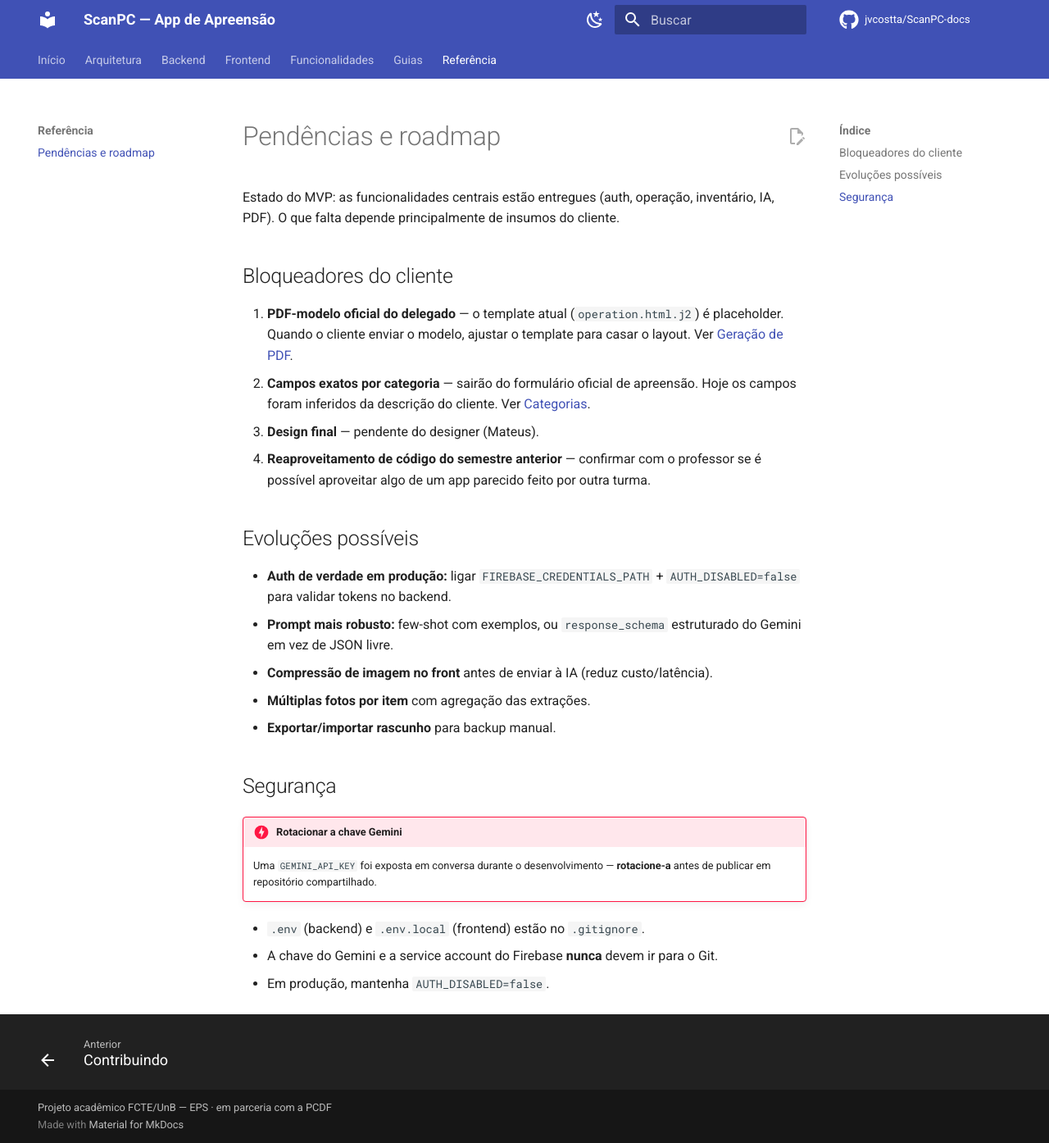
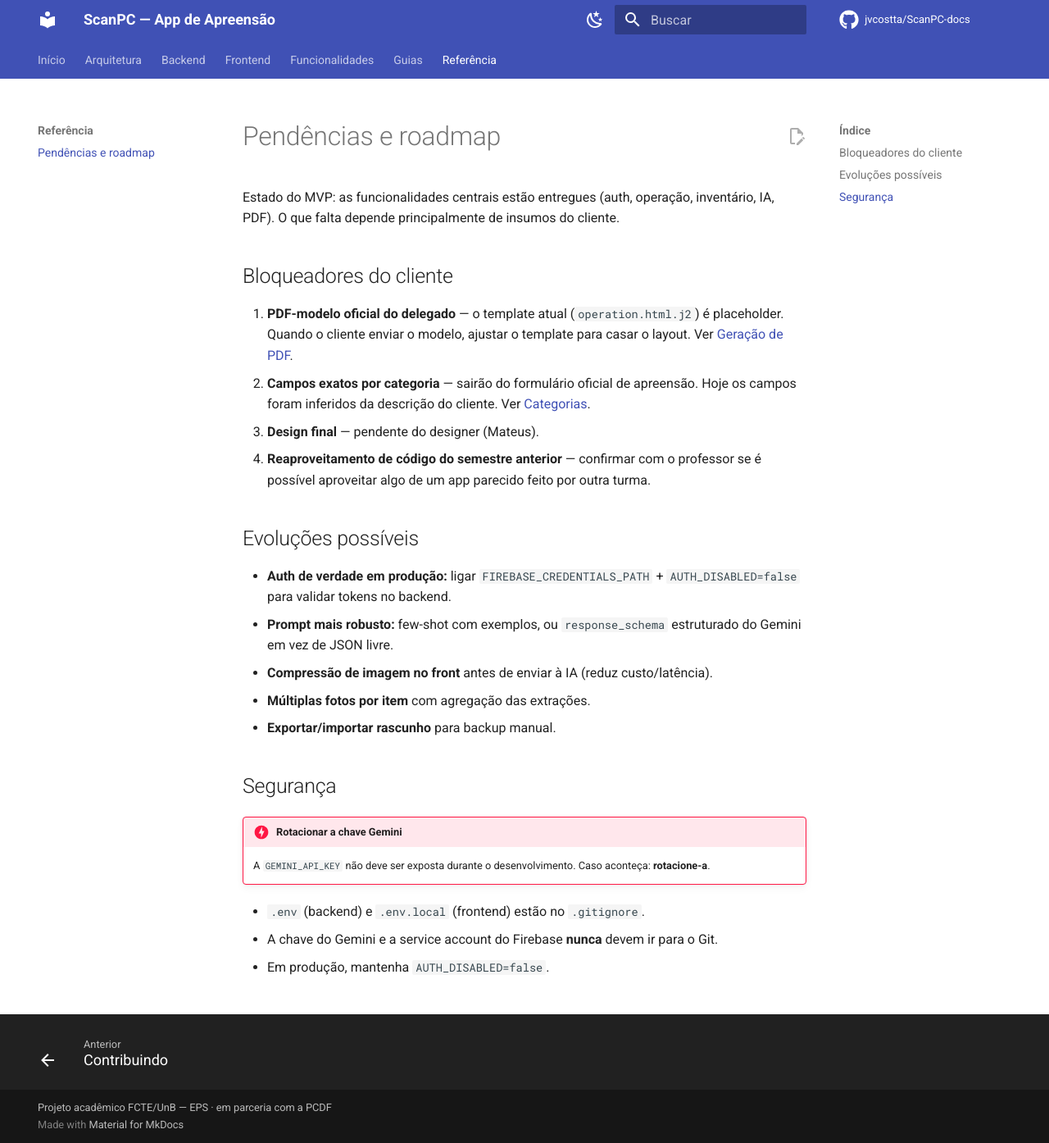
Before and after one commit to jvcostta/ScanPC-docs, an MkDocs documentation site: the page built from docs/referencia/pendencias.md, in a window 1280 px wide and 1394 px high. Shown: the whole window at 82% size. Built offline with MkDocs 1.6.1 and Material for MkDocs 9.7.7, drawn with Linux system fonts in a browser that asks for light colours; comment, search, counter and statistics services are not loaded.

Commit message:
ajuste mkdocs

```diff
--- a/docs/referencia/pendencias.md
+++ b/docs/referencia/pendencias.md
@@ -28,8 +28,8 @@ inventário, IA, PDF). O que falta depende principalmente de insumos do cliente.
 ## Segurança
 
 !!! danger "Rotacionar a chave Gemini"
-    Uma `GEMINI_API_KEY` foi exposta em conversa durante o desenvolvimento —
-    **rotacione-a** antes de publicar em repositório compartilhado.
+    A `GEMINI_API_KEY` não deve ser exposta durante o desenvolvimento. Caso aconteça:
+    **rotacione-a**.
 
 - `.env` (backend) e `.env.local` (frontend) estão no `.gitignore`.
 - A chave do Gemini e a service account do Firebase **nunca** devem ir para o Git.
```
